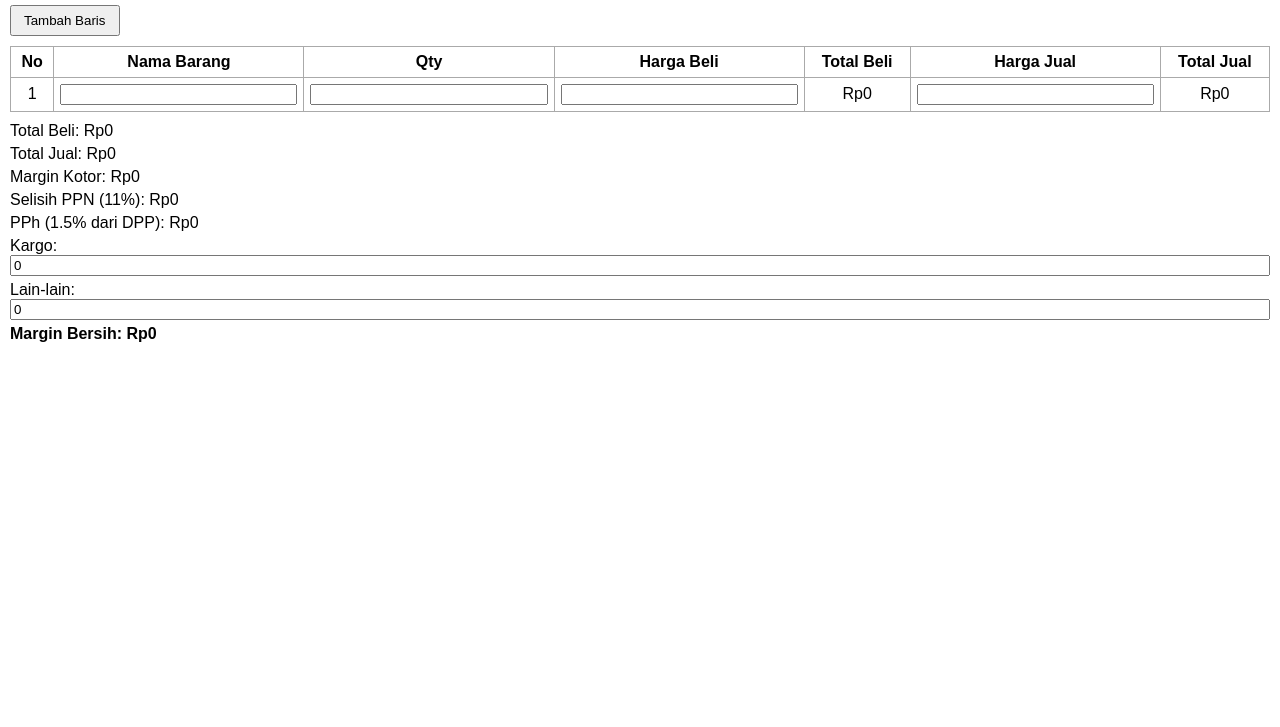
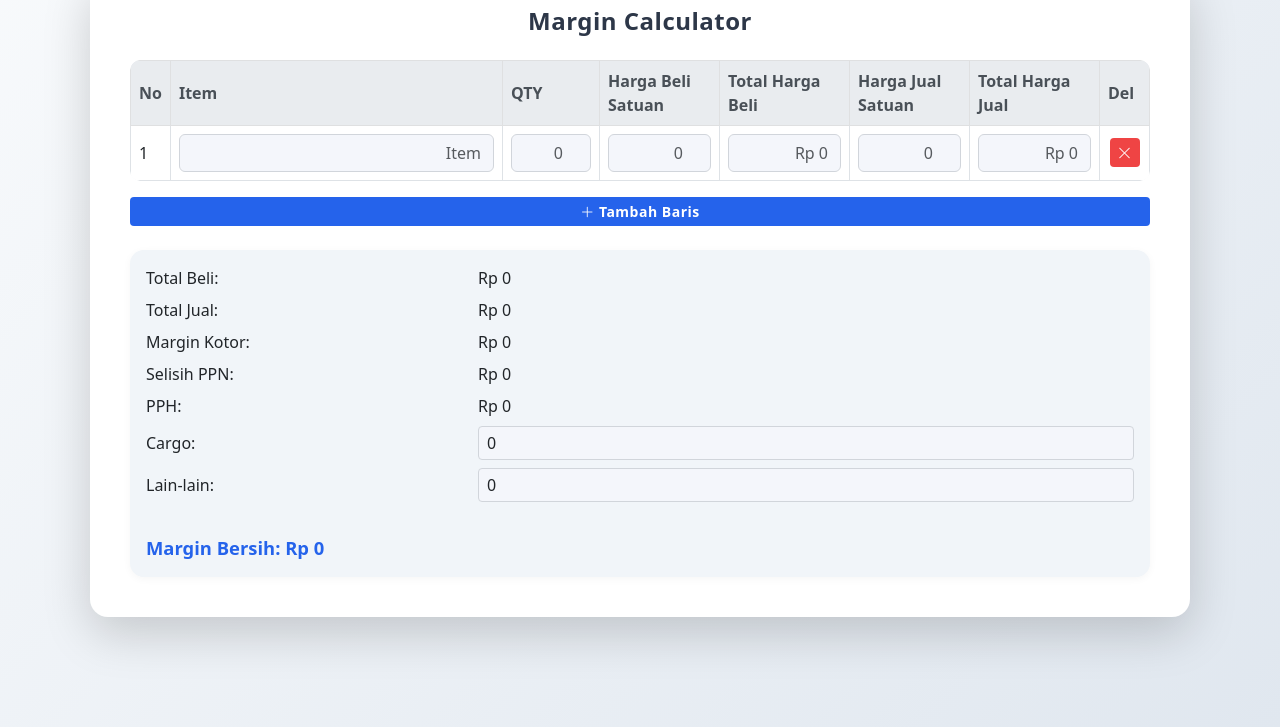
Before and after one commit to hamalatarsyoffice-hub/Web-HPP, a plain HTML site: page index.html in a window 1280 px wide. Shown: the part 73-800 px from the top of the page. Drawn offline with nearby package versions, Linux system fonts and the light colour scheme.

Commit message:
Update index.html
Code Improvement

```diff
--- a/index.html
+++ b/index.html
@@ -1,152 +1,247 @@
 <!DOCTYPE html>
 <html lang="id">
 <head>
-  <meta charset="UTF-8" />
-  <meta name="viewport" content="width=device-width, initial-scale=1" />
-  <title>Form Barang</title>
-  <script src="https://code.jquery.com/jquery-3.7.1.min.js"></script>
+    <meta charset="UTF-8">
+    <meta name="viewport" content="width=device-width, initial-scale=1.0">
+    <title>Hitung Margin Barang</title>
+    <!-- Bootstrap 5 CDN -->
+    <link href="https://cdn.jsdelivr.net/npm/bootstrap@5.3.0/dist/css/bootstrap.min.css" rel="stylesheet">
+    <script src="https://code.jquery.com/jquery-3.6.0.min.js"></script>
     <style>
         body {
-      font-family: sans-serif;
-      padding: 10px;
-      margin: 0;
+            background: linear-gradient(135deg, #f8fafc 0%, #e0e7ef 100%);
+            min-height: 100vh;
         }
-    table {
-      width: 100%;
-      border-collapse: collapse;
-      margin-bottom: 10px;
+        .container {
+            max-width: 1100px;
+            background: #fff;
+            border-radius: 18px;
+            box-shadow: 0 4px 24px rgba(0,0,0,0.07);
+            padding: 2rem 2.5rem 2.5rem 2.5rem;
+            margin-top: 2rem;
+            margin-bottom: 2rem;
         }
-    th, td {
-      border: 1px solid #aaa;
-      padding: 6px;
-      text-align: center;
+        @media (max-width: 1200px) {
+            .container {
+                max-width: 900px;
+                padding: 1.5rem 1rem 2rem 1rem;
+            }
+        }
+        h4 {
+            font-weight: 700;
+            color: #2d3748;
+            letter-spacing: 0.5px;
+        }
+        .table {
+            background: #f9fafb;
+            border-radius: 10px;
+            overflow: hidden;
+        }
+        .table th, .table td {
+            vertical-align: middle;
+        }
+        .table th {
+            background: #e9ecef;
+            color: #495057;
+            font-weight: 600;
+        }
+        .form-control, .form-control:focus {
+            background: #f4f6fb;
+            border: 1px solid #d1d5db;
+            box-shadow: none;
+            font-size: 1rem;
+        }
+        .btn-primary {
+            background: #2563eb;
+            border: none;
+            font-weight: 600;
+            letter-spacing: 0.5px;
+        }
+        .btn-primary:hover {
+            background: #1d4ed8;
+        }
+        .btn-danger {
+            background: #ef4444;
+            border: none;
+        }
+        .btn-danger:hover {
+            background: #dc2626;
+        }
+        .card {
+            background: #f1f5f9;
+            border-radius: 14px;
+            border: none;
+            box-shadow: 0 2px 8px rgba(0,0,0,0.04);
+        }
+        .fw-bold {
+            color: #2563eb;
+            font-size: 1.15rem;
+        }
+        @media (max-width: 600px) {
+            .container {
+                max-width: 100vw;
+                padding: 1rem 0.2rem 1.5rem 0.2rem;
+            }
+            h4 {
+                font-size: 1.2rem;
+            }
+            .table th, .table td {
+                font-size: 0.95rem;
+                padding: 0.4rem 0.3rem;
+            }
+            .card {
+                padding: 1rem 0.7rem;
+            }
         }
         input[type="number"], input[type="text"] {
-      width: 100%;
-      box-sizing: border-box;
+            min-width: 80px;
         }
-    .summary {
-      margin-top: 10px;
+        table input {
+            text-align: right;
         }
-    .summary label {
-      display: block;
-      margin-top: 5px;
-    }
-    .add-row-btn {
-      margin-bottom: 10px;
-      padding: 6px 12px;
+        .table-responsive {
+            border-radius: 10px;
+            overflow-x: auto;
         }
     </style>
 </head>
-<body>
+<body class="p-3">
 
-<h2>Form Barang</h2>
-<button class="add-row-btn">Tambah Baris</button>
-
-<table id="barang-table">
-  <thead>
+<div class="container shadow-lg">
+    <h4 class="mb-4 text-center">Margin Calculator</h4>
+    <div class="table-responsive mb-3">
+        <table class="table table-bordered align-middle mb-0" id="barangTable">
+            <thead class="table-light">
                 <tr>
-      <th>No</th>
-      <th>Nama Barang</th>
-      <th>Qty</th>
-      <th>Harga Beli</th>
-      <th>Total Beli</th>
-      <th>Harga Jual</th>
-      <th>Total Jual</th>
+                    <th style="width: 36px;">No</th>
+                    <th>Item</th>
+                    <th style="width: 70px;">QTY</th>
+                    <th style="width: 120px;">Harga Beli Satuan</th>
+                    <th style="width: 130px;">Total Harga Beli</th>
+                    <th style="width: 120px;">Harga Jual Satuan</th>
+                    <th style="width: 130px;">Total Harga Jual</th>
+                    <th style="width: 50px;">Del</th>
                 </tr>
             </thead>
-  <tbody></tbody>
+            <tbody>
+                <tr>
+                    <td class="no">1</td>
+                    <td><input type="text" class="form-control nama" placeholder="Item"></td>
+                    <td><input type="number" class="form-control qty" min="0" placeholder="0"></td>
+                    <td><input type="number" class="form-control beli" min="0" placeholder="0"></td>
+                    <td><input type="text" class="form-control totalBeli" readonly placeholder="Rp 0"></td>
+                    <td><input type="number" class="form-control jual" min="0" placeholder="0"></td>
+                    <td><input type="text" class="form-control totalJual" readonly placeholder="Rp 0"></td>
+                    <td class="text-center"><button class="btn btn-danger btn-sm hapus" title="Hapus Baris"><i class="bi bi-x-lg"></i></button></td>
+                </tr>
+            </tbody>
         </table>
+    </div>
+    <button id="tambahBaris" class="btn btn-primary btn-sm mb-3 w-100"><i class="bi bi-plus-lg"></i> Tambah Baris</button>
 
-<div class="summary">
-  <label>Total Beli: <span id="total-beli">Rp0</span></label>
-  <label>Total Jual: <span id="total-jual">Rp0</span></label>
-  <label>Margin Kotor: <span id="margin-kotor">Rp0</span></label>
-  <label>Selisih PPN (11%): <span id="selisih-ppn">Rp0</span></label>
-  <label>PPh (1.5% dari DPP): <span id="pph">Rp0</span></label>
-
-  <label>Kargo: <input type="number" id="kargo" value="0" /></label>
-  <label>Lain-lain: <input type="number" id="lainlain" value="0" /></label>
-
-  <label><strong>Margin Bersih: <span id="margin-bersih">Rp0</span></strong></label>
+    <div class="card p-3 mt-2">
+        <div class="row g-2 align-items-center mb-2">
+            <div class="col-6 col-md-4">Total Beli:</div>
+            <div class="col-6 col-md-8"><span id="grandTotalBeli">Rp 0</span></div>
+        </div>
+        <div class="row g-2 align-items-center mb-2">
+            <div class="col-6 col-md-4">Total Jual:</div>
+            <div class="col-6 col-md-8"><span id="grandTotalJual">Rp 0</span></div>
+        </div>
+        <div class="row g-2 align-items-center mb-2">
+            <div class="col-6 col-md-4">Margin Kotor:</div>
+            <div class="col-6 col-md-8"><span id="marginKotor">Rp 0</span></div>
+        </div>
+        <div class="row g-2 align-items-center mb-2">
+            <div class="col-6 col-md-4">Selisih PPN:</div>
+            <div class="col-6 col-md-8"><span id="selisihPPN">Rp 0</span></div>
+        </div>
+        <div class="row g-2 align-items-center mb-2">
+            <div class="col-6 col-md-4">PPH:</div>
+            <div class="col-6 col-md-8"><span id="pph">Rp 0</span></div>
+        </div>
+        <div class="row g-2 align-items-center mb-2">
+            <div class="col-6 col-md-4">Cargo:</div>
+            <div class="col-6 col-md-8"><input type="number" id="kargo" class="form-control form-control-sm" value="0"></div>
+        </div>
+        <div class="row g-2 align-items-center mb-2">
+            <div class="col-6 col-md-4">Lain-lain:</div>
+            <div class="col-6 col-md-8"><input type="number" id="lainlain" class="form-control form-control-sm" value="0"></div>
+        </div>
+        <div class="row g-2 align-items-center mt-3">
+            <div class="col-12 fw-bold">Margin Bersih: <span id="marginBersih">Rp 0</span></div>
+        </div>
+    </div>
 </div>
 
+<!-- Bootstrap Icons -->
+<link rel="stylesheet" href="https://cdn.jsdelivr.net/npm/bootstrap-icons@1.10.5/font/bootstrap-icons.css">
+
 <script>
-  let rowCount = 0;
+function formatRupiah(angka) {
+    return "Rp " + angka.toLocaleString('id-ID');
+}
 
-  const formatRupiah = (angka) => {
-    return new Intl.NumberFormat('id-ID', {
-      style: 'currency',
-      currency: 'IDR',
-      minimumFractionDigits: 0
-    }).format(angka);
-  };
+function hitungTotal() {
+    let totalBeli = 0, totalJual = 0;
 
-  function addRow() {
-    rowCount++;
-    const row = `
+    $("#barangTable tbody tr").each(function(){
+        let qty = parseFloat($(this).find(".qty").val()) || 0;
+        let beli = parseFloat($(this).find(".beli").val()) || 0;
+        let jual = parseFloat($(this).find(".jual").val()) || 0;
+
+        let totalBeliPerItem = qty * beli;
+        let totalJualPerItem = qty * jual;
+
+        $(this).find(".totalBeli").val(formatRupiah(totalBeliPerItem));
+        $(this).find(".totalJual").val(formatRupiah(totalJualPerItem));
+
+        totalBeli += totalBeliPerItem;
+        totalJual += totalJualPerItem;
+    });
+
+    let marginKotor = totalJual - totalBeli;
+    let selisihPPN = (totalJual * 0.11) - (totalBeli * 0.11);
+    let pph = ((totalJual * 100 / 111) * 0.015);
+
+    let kargo = parseFloat($("#kargo").val()) || 0;
+    let lain = parseFloat($("#lainlain").val()) || 0;
+
+    let marginBersih = marginKotor - (selisihPPN + pph + kargo + lain);
+
+    $("#grandTotalBeli").text(formatRupiah(totalBeli));
+    $("#grandTotalJual").text(formatRupiah(totalJual));
+    $("#marginKotor").text(formatRupiah(marginKotor));
+    $("#selisihPPN").text(formatRupiah(selisihPPN));
+    $("#pph").text(formatRupiah(pph));
+    $("#marginBersih").text(formatRupiah(marginBersih));
+}
+
+$(document).on("input", ".qty, .beli, .jual, #kargo, #lainlain", hitungTotal);
+
+$("#tambahBaris").click(function(){
+    let no = $("#barangTable tbody tr").length + 1;
+    let row = `
         <tr>
-        <td>${rowCount}</td>
-        <td><input type="text" class="nama-barang" /></td>
-        <td><input type="number" class="qty" min="0" /></td>
-        <td><input type="number" class="harga-beli" min="0" /></td>
-        <td class="total-beli">Rp0</td>
-        <td><input type="number" class="harga-jual" min="0" /></td>
-        <td class="total-jual">Rp0</td>
+            <td class="no">${no}</td>
+            <td><input type="text" class="form-control nama"></td>
+            <td><input type="number" class="form-control qty" min="0"></td>
+            <td><input type="number" class="form-control beli" min="0"></td>
+            <td><input type="text" class="form-control totalBeli" readonly></td>
+            <td><input type="number" class="form-control jual" min="0"></td>
+            <td><input type="text" class="form-control totalJual" readonly></td>
+            <td><button class="btn btn-danger btn-sm hapus">X</button></td>
         </tr>
     `;
-    $('#barang-table tbody').append(row);
-  }
-
-  function updateTotals() {
-    let totalBeli = 0;
-    let totalJual = 0;
-
-    $('#barang-table tbody tr').each(function () {
-      const qty = parseFloat($(this).find('.qty').val()) || 0;
-      const hargaBeli = parseFloat($(this).find('.harga-beli').val()) || 0;
-      const hargaJual = parseFloat($(this).find('.harga-jual').val()) || 0;
-
-      const totalHargaBeli = qty * hargaBeli;
-      const totalHargaJual = qty * hargaJual;
-
-      $(this).find('.total-beli').text(formatRupiah(totalHargaBeli));
-      $(this).find('.total-jual').text(formatRupiah(totalHargaJual));
-
-      totalBeli += totalHargaBeli;
-      totalJual += totalHargaJual;
+    $("#barangTable tbody").append(row);
 });
 
-    const marginKotor = totalJual - totalBeli;
-    const ppnJual = totalJual * 0.11;
-    const ppnBeli = totalBeli * 0.11;
-    const selisihPPN = ppnJual - ppnBeli;
-    const dpp = totalJual * 100 / 111;
-    const pph = dpp * 0.015;
-
-    const kargo = parseFloat($('#kargo').val()) || 0;
-    const lain = parseFloat($('#lainlain').val()) || 0;
-    const marginBersih = marginKotor - (selisihPPN + pph + kargo + lain);
-
-    $('#total-beli').text(formatRupiah(totalBeli));
-    $('#total-jual').text(formatRupiah(totalJual));
-    $('#margin-kotor').text(formatRupiah(marginKotor));
-    $('#selisih-ppn').text(formatRupiah(selisihPPN));
-    $('#pph').text(formatRupiah(pph));
-    $('#margin-bersih').text(formatRupiah(marginBersih));
-  }
-
-  $(document).ready(function () {
-    $('.add-row-btn').click(function () {
-      addRow();
+$(document).on("click", ".hapus", function(){
+    $(this).closest("tr").remove();
+    $("#barangTable tbody tr").each(function(i){
+        $(this).find(".no").text(i+1);
     });
-
-    $(document).on('input', '.qty, .harga-beli, .harga-jual, #kargo, #lainlain', function () {
-      updateTotals();
-    });
-
-    // Baris pertama otomatis ditambahkan
-    addRow();
+    hitungTotal();
 });
 </script>
 
```
Lines whose indentation alone changed are shown as unchanged.
